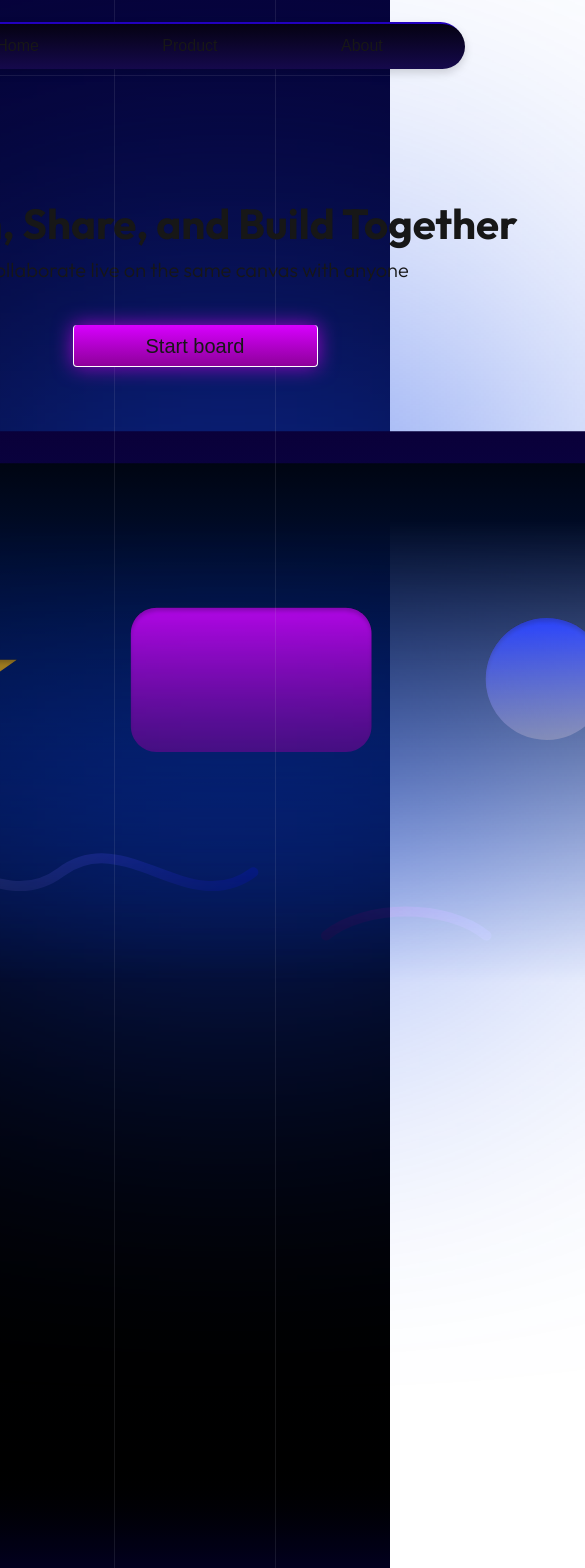
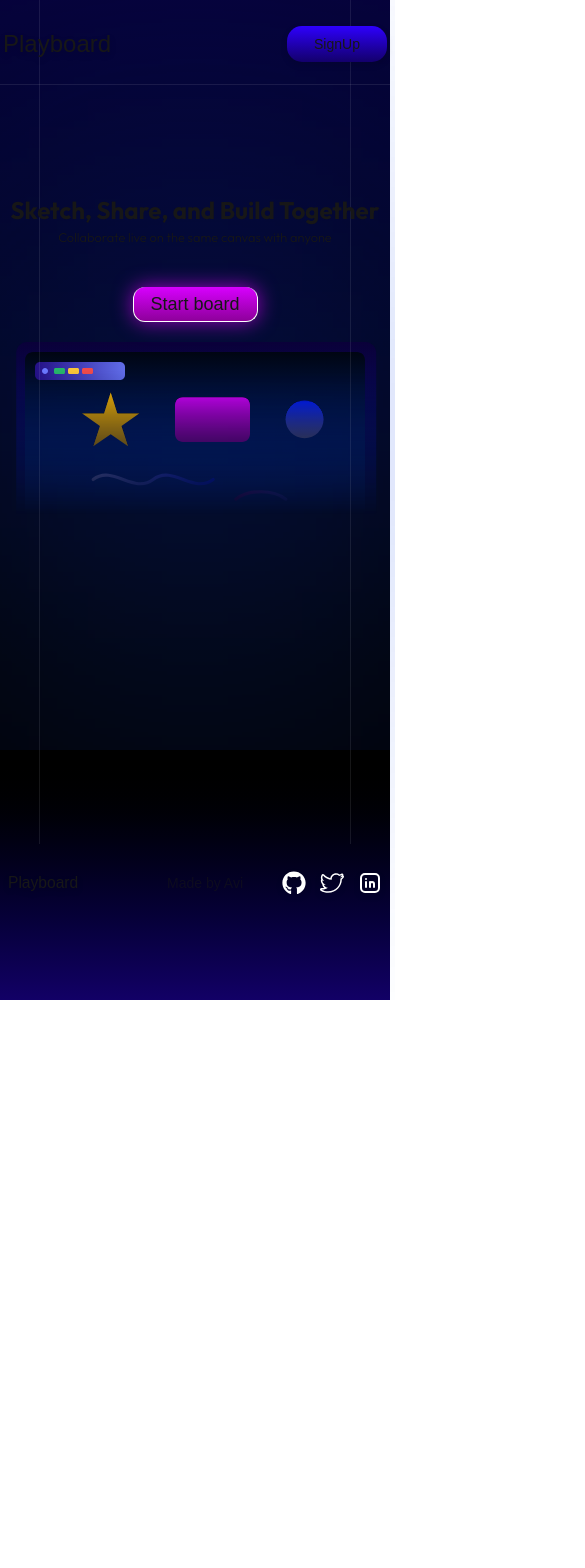
Before and after one commit to adi-ty-a/excali-draw, a Next.js app in the folder apps/excalifn/: page / in a window 390 px wide. Shown: the top 1568 px of the page, 585 px wide, since content can reach past the window. After the commit the page ends 1000 px from the top, so only its background shows below. Built offline with nearby package versions, Linux system fonts and the light colour scheme; a web font is replaced by a local one.

Commit message:
responsive home page

```diff
--- a/apps/excalifn/app/Dashboard/page.tsx
+++ b/apps/excalifn/app/Dashboard/page.tsx
@@ -1,7 +1,7 @@
 "use client"
 import { Button } from "@/components/Button";
 import { Card } from "@/components/Cards";
-import axios from "axios";
+import axios, { AxiosError } from "axios";
 import { useRouter } from 'next/navigation'
 import { useEffect, useState } from "react";
 
@@ -13,7 +13,7 @@ export default function  Dashboard() {
   const [loading,setloading] = useState(true);
   const [rooms,setrooms] = useState<null | {slug:string}[]>(null)
   const [userid,setuserid] = useState<number | null>(null)
-
+  const [newerror,seterror]= useState<null | string>(null)
   useEffect( ()=>{
     const checkauth =async()=>{
       const token = localStorage.getItem("jwtToken")
@@ -77,11 +77,15 @@ export default function  Dashboard() {
       }
       if(responsed.data){
         setdisable(false);
+        setrooms(null)
         router.push(`/canvas/${responsed.data.id}`)
       }
     }catch(e){
-      setdisable(false);
-      console.log(e);
+      if (axios.isAxiosError(e)) {
+    seterror(e.response?.data?.msg || "Something went wrong");
+  } else {
+    console.error(e);
+  }
     }
   }
   const deleteroom=async(slug:string)=>{
@@ -110,8 +114,9 @@ export default function  Dashboard() {
                 <Button btndisable={disable} btnfunction={()=>Createroom()} btnscale={false} btnsize="medium" prop="blue" content={disable? "...":'create'}/>
                 <Button btndisable={disable} btnscale={false} btnfunction={()=>Joinroom()} btnsize="medium" prop="blue" content={disable?"...":"Join"}/>
                 </div>
-                <div className="flex items-start pl-2 mt-[10px] w-full ">
+                <div className="flex items-start px-2 mt-[10px] w-full justify-between ">
                   <h1 className="text-white/40">Previous</h1>
+                  <h1 className="text-red-400/70">{newerror}</h1>
                 </div>
                 <div className="border-white/10 h-[400px] w-full border rounded-md mt-[10px] p-2 flex flex-col gap-2 overflow-y-scroll">
                 {rooms !== null && rooms.map((e:{slug:string})=>{
--- a/apps/excalifn/app/page.tsx
+++ b/apps/excalifn/app/page.tsx
@@ -4,7 +4,7 @@ import Image from "next/image";
 import Link from "next/link";
 import { motion, scale, stagger } from "motion/react"
 import picture from "../assets/Playboard.svg"
-import { SiInstagram } from "react-icons/si";
+import { FaGithub } from "react-icons/fa";
 import { SlSocialTwitter } from "react-icons/sl";
 import { TbBrandLinkedin } from "react-icons/tb";
 import { Button } from "@/components/Button";
@@ -74,25 +74,25 @@ export default function Home(){
     }
 
     return <>
-  <div className="absolute top-[75px] left-0 w-full h-[1px] bg-gray-300 opacity-10"></div>
-    <div className="absolute  left-[275px] w-[1px] h-[1701px] bg-gray-300 opacity-10"></div>
-      <div className="absolute  right-[275px]  w-[1px] h-[1701px] bg-gray-300 opacity-10"></div>
-      <div className="absolute -z-20 w-full h-[1701px] bg-gradient-to-b from-[#120066] from-[-54.58%] to-black"></div>
+  <div className="absolute top-[10vh] left-0 w-full h-[1px] bg-gray-300 opacity-10"></div>
+    <div className="absolute left-[10vw]  md:left-[20vw] w-[1px] h-screen md:h-[100rem] bg-gray-300 opacity-10"></div>
+      <div className="absolute right-[10vw]  md:right-[20vw]  w-[1px] h-screen md:h-[100rem] bg-gray-300 opacity-10"></div>
+      <div className="absolute -z-20 w-full h-screen md:h-[100rem] bg-gradient-to-b from-[#120066] from-[-54.58%] to-black"></div>
       <div
-        className=" w-full h-[1701px]  flex flex-col  items-center justify-between ">
+        className=" w-full h-[1000px] md:h-[1701px]  flex flex-col  items-center justify-between ">
         <div className="flex flex-col  items-center justify-between">
-        <div className="w-[1300px] h-[56px] mt-4 flex items-center justify-between px-2">
+        <div className=" w-[400px]   md:w-[clamp(60rem,85vw,100rem)] h-[56px] mt-4 flex items-center justify-between px-2">
             <div className="w-[120px] drop-shadow-md">
             <h1 className={`${mochiy.className} text-2xl`} >Playboard</h1>
             </div>
-            <div className="w-[550px] h-[45px] p-[2px]  bg-linear-to-b from-[#2300C3] to-[#02000A] rounded-full drop-shadow-lg">
+            <div className="w-[550px] hidden md:flex h-[45px] p-[2px]  bg-linear-to-b from-[#2300C3] to-[#02000A] rounded-full drop-shadow-lg">
             <div className="w-[550px] h-[45px] flex items-center  justify-around px-5 rounded-full  bg-[linear-gradient(0deg,#281191_-117.86%,#000000_130.36%)]">
-                <Link href="/dashboard" className=" hover:drop-shadow-[0_0_10px_rgba(0,115,255,0.9)] transition duration-300 ">Home</Link>
-                <Link href="/dashboard" className=" hover:drop-shadow-[0_0_10px_rgba(0,115,255,0.9)] transition duration-300 ">Product</Link>
-                <Link href="/dashboard" className=" hover:drop-shadow-[0_0_10px_rgba(0,115,255,0.9)] transition duration-300 ">About</Link>
+                <Link href="/" className=" hover:drop-shadow-[0_0_10px_rgba(0,115,255,0.9)] transition duration-300 ">Home</Link>
+                <Link href="/Dashboard" className=" hover:drop-shadow-[0_0_10px_rgba(0,115,255,0.9)] transition duration-300 ">Product</Link>
+                <Link href="/" className=" hover:drop-shadow-[0_0_10px_rgba(0,115,255,0.9)] transition duration-300 ">About</Link>
             </div>
             </div>
-            <div className="w-[135px]">
+            <div className="w-[100px] md:w-[135px]">
                 <Link rel="stylesheet" href="/Signup">
             <Button btnscale={true}  btnsize="small" prop="blue" content="SignUp"/>
                 </Link>
@@ -103,9 +103,9 @@ export default function Home(){
     initial="initial"
     animate="visible"
     >
-    <motion.div variants={parent} className="mt-30 flex flex-col items-center">
-        <motion.h1 variants={child} className={` text-[42px] ${outfit.className} font-bold relative z-10`}>Sketch, Share, and Build Together</motion.h1>
-        <motion.h2 variants={child} className={`${outfit.className} text-[20px]`}>Collaborate live on the same canvas with anyone</motion.h2>
+    <motion.div  className="mt-30 flex flex-col  items-center">
+        <motion.h1 variants={child} className={` text-[clamp(1.5rem,2.604vw,3rem)] text-min flex-wrap ${outfit.className}  font-bold relative z-10`}>Sketch, Share, and Build Together</motion.h1>
+        <motion.h2 variants={child} className={`${outfit.className} text-[clamp(0.8rem,2.604vw,1.25rem)] `}>Collaborate live on the same canvas with anyone</motion.h2>
     </motion.div>
         <motion.div variants={child} className="mt-10 flex z-10 flex-col items-center">
             <Button btnscale={true} btnsize="medium" btnfunction={()=>startBoard()} prop="pink" content="Start board" />
@@ -114,7 +114,7 @@ export default function Home(){
         variants={child}
         className='relative -z-10'>
             <Image  className="relative  z-10 mask-b-from-20% mask-b-to-80%" alt="online sketchboard image " src={picture} priority  />
-            <div className=" absolute left-[425px] inset-0 w-[500px] h-[500px] bg-blue-700 blur-[200px] z-0"></div>
+            <div className=" absolute left-1/2 -translate-x-1/2 inset-0 w-[clamp(300px,45vw,1000px)] h-[clamp(300px,45vw,1-00px)] bg-blue-700 blur-[200px] z-0"></div>
         </motion.div>
             </motion.div>
 
@@ -122,13 +122,19 @@ export default function Home(){
         <div className="w-full h-[250px] bg-gradient-to-b from-black flex items-center justify-center to-[#120066]">
             <div className="w-[1280px] h-[56px] mt-4 flex items-center justify-between px-2">
             <div className="w-[120px] drop-shadow-md">
-                <h1 className={`${mochiy.className} text-2xl`}>Playboard</h1>
+                <h1 className={`${mochiy.className} text-[4vw] md:text-2xl`}>Playboard</h1>
             </div>
             <div className="opacity-50 text-sm">Made by Avi</div>
-            <div className="w-[160px] drop-shadow-md flex items-center justify-between">
-                            <SiInstagram size={24} className="text-white" />
-                            <SlSocialTwitter size={24} className="text-white"/>
-                            <TbBrandLinkedin size={24} className="text-white"/>
+            <div className="w-[100px] md:w-[160px] drop-shadow-md flex items-center justify-between">
+                            <Link  href="https://github.com/adi-ty-a"  target="_blank" rel="noopener noreferrer">
+                            <FaGithub className="text-white w-6 h-6 sm:w-10 sm:h-10" />
+                            </Link>
+                            <Link  href="https://x.com/avi_0t" target="_blank" rel="noopener noreferrer">
+                            <SlSocialTwitter className="text-white w-6 h-6 sm:w-10 sm:h-10"/>
+                            </Link>
+                            <Link  href="https://www.linkedin.com/in/aditya-srivastava-662829317/" target="_blank" rel="noopener noreferrer">
+                            <TbBrandLinkedin className="text-white w-6 h-6 sm:w-10 sm:h-10"/>
+                            </Link>
             </div>
             </div>
         </div>
--- a/apps/excalifn/components/Button.tsx
+++ b/apps/excalifn/components/Button.tsx
@@ -12,13 +12,13 @@ type btntype={
 }
 export const Button=({prop,content,btnsize,btnscale,btndisable,btnfunction}:btntype)=>{
     const btnvairant ={
-        "blue":"flex flex-row justify-center items-center   text  bg-gradient-to-b from-[#2E00FF] to-[#13006C] drop-shadow-md  hover:from-[#0073ff] hover:to-[#003473] flex-none order-2 grow-0 transition duration-300",
-        "pink":"flex flex-row justify-center items-center relative bg-gradient-to-b from-[#D800FF] to-[#8E009B] drop-shadow-md  z-10 shadow-[0_0_20px_rgba(216,0,255,0.7)] flex-none order-2 grow-0 text-xl font-medium text-shadow-white border-b-[1px] border-r border-l border-white hover:from-[#d94fff] hover:to-[#ff4ffc] transition duration-300"
+        "blue":"flex flex-row justify-center items-center bg-gradient-to-b from-[#2E00FF] to-[#13006C] drop-shadow-md  hover:from-[#0073ff] hover:to-[#003473] flex-none order-2 grow-0 transition duration-300",
+        "pink":"flex flex-row justify-center items-center relative bg-gradient-to-b from-[#D800FF] to-[#8E009B] drop-shadow-md  z-10 shadow-[0_0_20px_rgba(216,0,255,0.7)] flex-none order-2 grow-0 font-medium text-shadow-white border-b-[1px] border-r border-l border-white hover:from-[#d94fff] hover:to-[#ff4ffc] transition duration-300"
     }
     const size ={
-        "small":"w-[100px] h-[30px] p-[18px] rounded-[15px] ",
-        "medium":" p-[10px] w-[245px] h-[42px] rounded-[4px]",
-        "larger":"w-[300px] h-[42px] rounded-[4px] "
+        "small":"w-[100px] h-[30px] p-[18px] rounded-[15px] text-sm ",
+        "medium":"rounded-[12px] text-lg md:text-md w-[125px] h-[35px] p-[5px] md:p-[10px] md:w-[245px] md:h-[42px] ",
+        "larger":"w-[300px] h-[42px] rounded-[4px] text-xl "
     }
 
     return (
--- a/apps/excalifn/components/Room.tsx
+++ b/apps/excalifn/components/Room.tsx
@@ -5,15 +5,12 @@ import axios from "axios";
 export function Roomcanvas({roomid}:{
     roomid:string
 }){
-
     const [socket,setsocket] = useState<WebSocket>()
     const [slug,setslug] =  useState("");
     useEffect(()=>{
         axios.get(`http://localhost:3001/slug/${roomid}`).then((e)=>{
             setslug(e.data.slug)
-
         })
-
         const ws = new WebSocket(`ws://localhost:8090?token=${localStorage.getItem("jwtToken")}`);
         ws.onopen =()=>{
             setsocket(ws);
```
Also changed, not shown: apps/excalifn/components/Canvas.tsx (+18 -12 lines), 1 other file (tests, documents, lock files or other folders).
